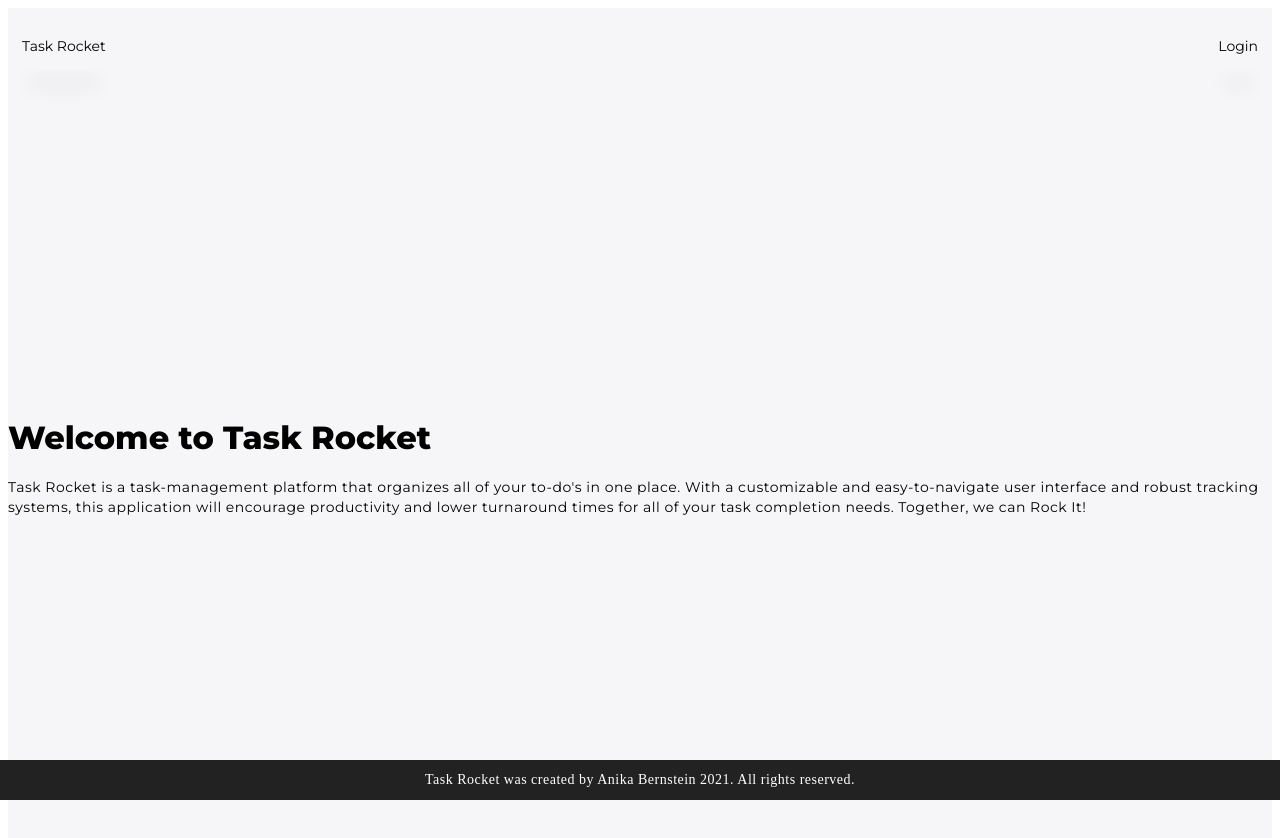
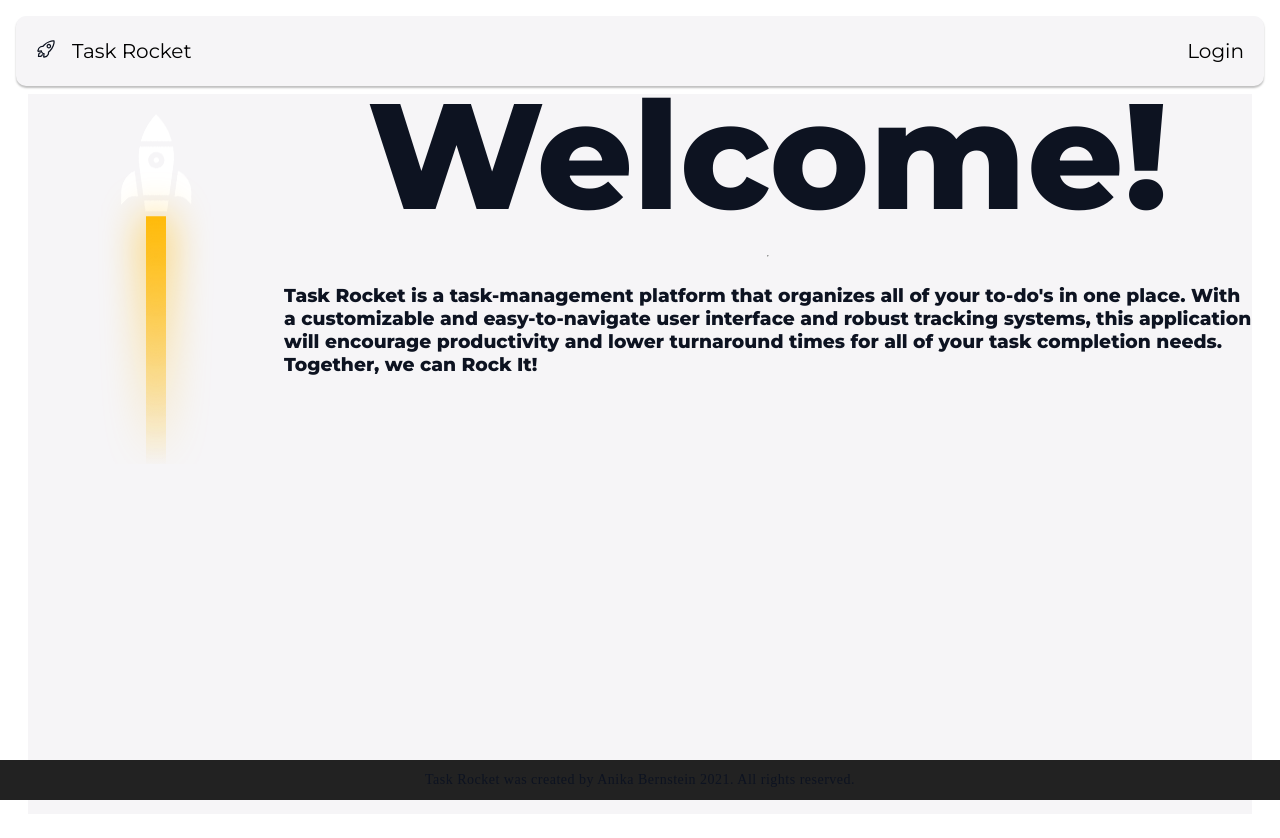
Before and after one commit to anikajb92/task-rocket-app, a React (Create React App) app: page /about in a window 1280 px wide. Shown: the top 838 px of the page. Built offline with nearby package versions, Linux system fonts and the light colour scheme; the HTML template or start-up script is replaced by a standard one.

Commit message:
Animated About component

```diff
--- a/src/App.js
+++ b/src/App.js
@@ -51,7 +51,6 @@ function App() {
             isLoggedIn={isLoggedIn}
             user={user}
             />
-          <hr></hr>
         </div>
       <div className="container">
         <Switch>
--- a/src/components/About.js
+++ b/src/components/About.js
@@ -1,17 +1,36 @@
-import React from 'react'
+import React from 'react';
+import '../styles/rocket.css';
+
+import Rocket from '../images/rocket.png';
 
 export default function About() {
   return (
-    <div>
-      <h1>Welcome to Task Rocket</h1>
-      <p>
+    <div className="about">
+      <div className="pulse-container">
+        <div classname="pulse">
+          <span style={{"--i": 1}}></span>
+          <span style={{"--i": 2}}></span>
+          <span style={{"--i": 3}}></span>
+          <span style={{"--i": 4}}></span>
+          <span style={{"--i": 5}}></span>
+
+          <div className="rocket">
+            <img src={Rocket}></img>
+          </div>
+        </div>
+      </div>
+      <div className="about-words">
+        <h1>Welcome!</h1>
+        <hr/>
+        <h3>
           Task Rocket is a task-management platform that organizes all
           of your to-do's in one place. With a customizable and
           easy-to-navigate user interface and robust tracking systems,
           this application will encourage productivity and lower
           turnaround times for all of your task completion needs.
           Together, we can Rock It!
-      </p>
+        </h3>
+      </div>
     </div>
   )
 }
--- a/src/components/Credentials.js
+++ b/src/components/Credentials.js
@@ -16,7 +16,7 @@ export default function Credentials(props) {
   };
 
   return (
-  <div id="body">
+  <div className="main">
     <div
       className="credentials"
     >
--- a/src/components/LoginForm.js
+++ b/src/components/LoginForm.js
@@ -34,7 +34,9 @@ export default function LoginForm(props) {
 
     <div className="form-container sign-in-container">
       <form id="login" onSubmit={handleSubmit}>
-      <h1>Sign In <IoRocketOutline className="icon"/></h1>
+      <IoRocketOutline className="iconlarge"/>
+      <h3>Already have an account?</h3>
+      <h1>Sign In</h1>
       <br/>
           <input
             name="username"
--- a/src/components/NavBar.js
+++ b/src/components/NavBar.js
@@ -1,21 +1,29 @@
 import React from 'react';
 import {Link} from 'react-router-dom';
+import {IoRocketOutline} from "react-icons/io5";
 
 export default function NavBar(props) {
   return (
     <div id="navbar">
       {props.isLoggedIn? (
-      <>
+        <>
         <nav>
-          <Link classname="link" to="/login">Login</Link>
+          <Link classname="icon" to="/about"><IoRocketOutline classname="icon"/></Link>
           <Link classname="link" to="/about">Task Rocket</Link>
           <Link classname="link" to="/home">My Tasks</Link>
         </nav>
+        <nav>
         <Link to="/profile">{props.user.firstname} {props.user.lastname}</Link>
+        </nav>
       </>) : (
       <>
+      <nav>
+        <Link classname="icon" to="/about"><IoRocketOutline classname="icon"/></Link>
         <Link classname="link" to="/about">Task Rocket</Link>
+      </nav>
+      <nav>
         <Link classname="link" to="/login">Login</Link>
+      </nav>
       </>
       )
       }
--- a/src/components/SignUpForm.js
+++ b/src/components/SignUpForm.js
@@ -35,7 +35,8 @@ export default function CreateUserForm() {
         onSubmit={handleSubmit}
         id="signup"
       >
-        <h1>Sign Up </h1>
+        <h3>New to Task Rocket?</h3>
+        <h1>Create An Account</h1>
           <br/>
           <input
             type="text"
--- a/src/styles/App.css
+++ b/src/styles/App.css
@@ -2,6 +2,13 @@
 
 * {
 	box-sizing: border-box;
+	color: #0D1321;
+}
+
+.App {
+  display: flex;
+	flex-direction: column;
+	justify-content: space-evenly;
 }
 
 .container {
@@ -11,8 +18,8 @@
   flex-direction: column;
 	align-items: center;
 	font-family: 'Montserrat', sans-serif;
-	height: 100vh;
-	margin: -20px 0 50px;
+	height: 90vh;
+	margin: 0px 20px 0px 20px;
 }
 
 h1 {
@@ -68,24 +75,40 @@ button.ghost {
 	width: 30px;
 }
 
+.iconlarge {
+  color: #FF4B2B;
+  margin: -30px 0px 0px 0px;
+  height:50px;
+	width: 50px;
+}
+
 #navbar {
   font-family: 'Montserrat', sans-serif;
   background: #f6f5f7;
+  border-radius: 10px;
+  	box-shadow: 0 2px 2px rgba(0,0,0,0.25);
   position: sticky;
   display: flex;
+  align-items: center;
   justify-content: space-between;
 	background-repeat: no-repeat;
 	background-size: cover;
+  padding: 0px 12px 0px 12px;
+  margin: 8px;
+}
+
+#navbar nav {
+  justify-content: space-between;
 }
 
 #navbar a {
   float: left;
   display: flex;
   color: black;
+  font-size: 20px;
   text-align: center;
-  padding: 14px;
+  padding: 8px;
   text-decoration: none;
-  box-shadow: 0px 37px 20px -20px rgba(0,0,0,0.1)
 }
 
 footer {
--- a/src/styles/index.css
+++ b/src/styles/index.css
@@ -5,6 +5,7 @@ body {
     sans-serif;
   -webkit-font-smoothing: antialiased;
   -moz-osx-font-smoothing: grayscale;
+  background: #f6f5f7;
 }
 
 code {
--- /dev/null
+++ b/src/styles/rocket.css
@@ -0,0 +1,102 @@
+.about {
+  margin-top: -380px;
+  display: flex;
+  flex-direction: row;
+  justify-content: space-between;
+  align-items: stretch;
+}
+
+.about-words {
+  display: flex;
+  flex-direction: column;
+  align-items: center;
+}
+
+.about h1 {
+  font-size: 150px;
+}
+
+.pulse-container {
+  display: flex;
+  justify-content: center;
+  align-items:top;
+  min-height: 50vh;
+  min-width: 20vw;
+  /* background: #ffeb3b; */
+  overflow: hidden;
+  margin:auto;
+}
+
+.pulse {
+  position: relative;
+  width: 200px;
+  height: 200px;
+  background: #ff5722;
+  border-radius: 50%;
+  z-index: 2;
+}
+
+.pulse span {
+  position: absolute;
+  top: 0;
+  left: 0;
+  background: #ff5722;
+  z-index: 3;
+  border-radius: 50%;
+  display: inline-block;
+  width: 100%;
+  height: 100%;
+  animation: animate 2.5s linear infinite;
+  animation-delay: calc(-0.5s * var(--i));
+}
+@keyframes animate{
+  0% {
+    transform: scale(1);
+    opacity: 0.5;
+  }
+  90% {
+    transform: scale(3);
+  }
+  100% {
+    transform: scale(4);
+    opacity: 0;
+  }
+}
+
+.rocket {
+  position: relative;
+  top: 50px;
+  text-align: center;
+  animation: rocket 0.1s ease infinite;
+}
+
+@keyframes rocket {
+  0%, 100% {
+    transform: translateY(-1px);
+  }
+  50% {
+    transform: translateY(1px);
+  }
+}
+
+.rocket::before {
+  content: '';
+  position: absolute;
+  bottom: -250px;
+  left: 50%;
+  transform: translateX(-50%);
+  width: 20px;
+  height: 250px;
+  background: linear-gradient(#FFBA08, transparent);
+}
+.rocket::after {
+  content: '';
+  position: absolute;
+  bottom: -250px;
+  left: 50%;
+  transform: translateX(-50%);
+  width: 20px;
+  height: 250px;
+  background: linear-gradient(#FFBA08, transparent);
+  filter: blur(20px);
+}
```
Lines whose indentation alone changed are shown as unchanged.
